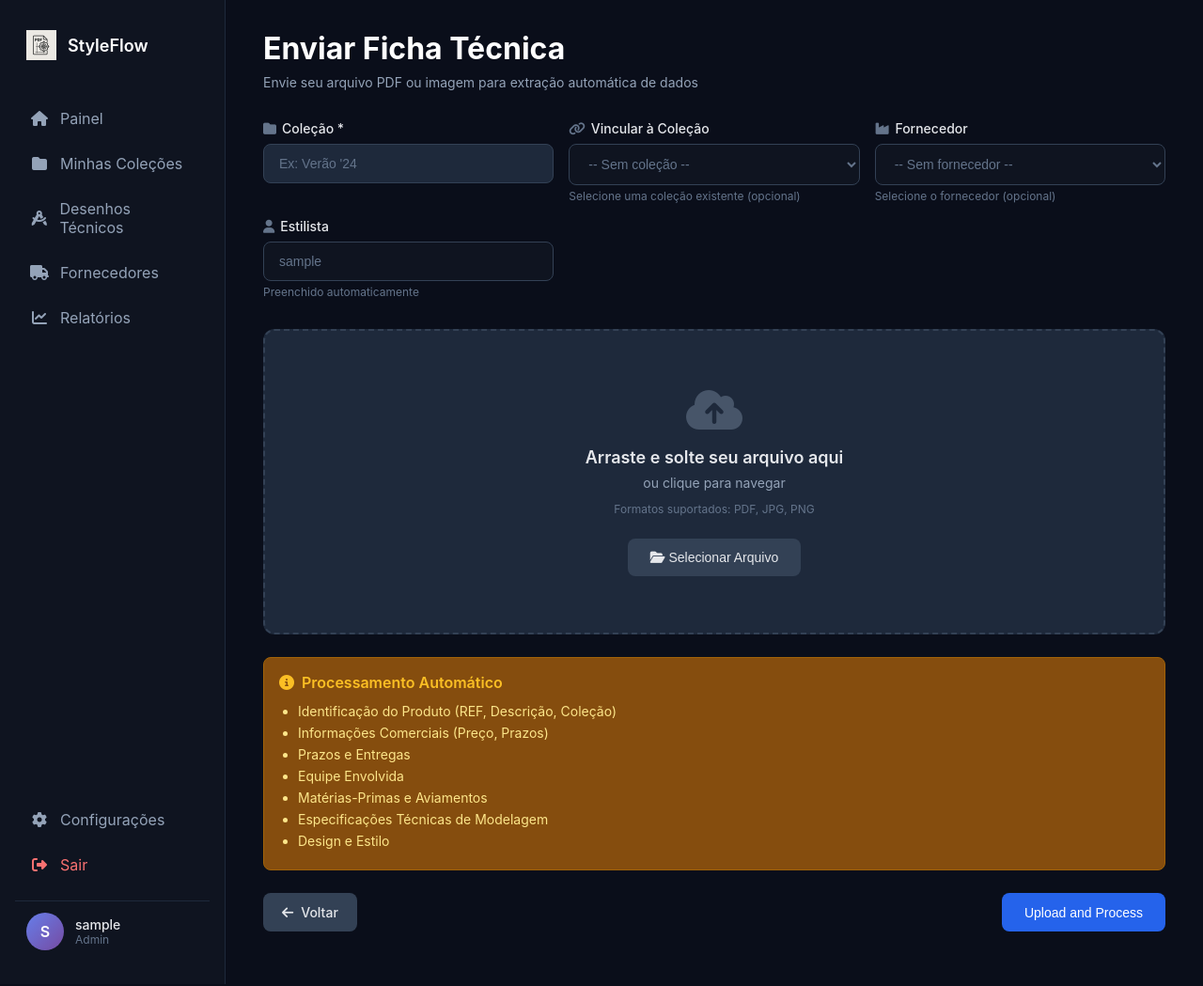
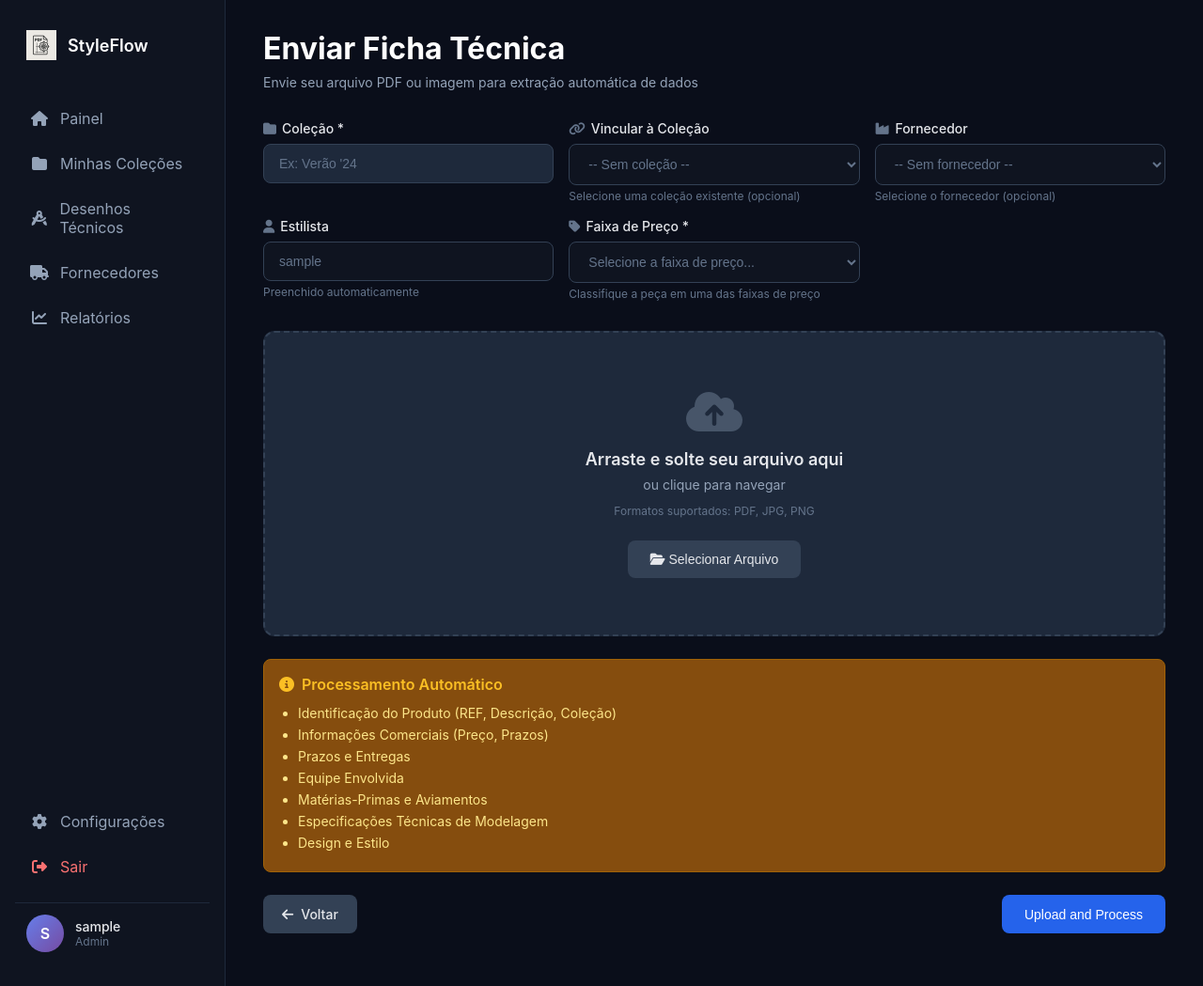
Before and after one commit to tempotec/AutoPLM, a Flask app: page /upload_pdf in a window 1280 px wide. Shown: the whole page at 94% size. Run offline with Flask 3, Linux system fonts and the light colour scheme; the visitor is signed in with stand-in values (Sample User, id 1); tables that the repository leaves empty hold one stand-in row (values such as "Sample post"); parts of the project's set-up code (start-up, migrations or seed data) failed here and were passed over; some libraries are stand-ins or nearby versions.

Commit message:
Add price range selection to the PDF upload form
Updates app.py to include a 'price_range' SelectField in UploadPDFForm and templates/upload_pdf.html to render this new field, allowing users to select a price range (P1-P4) for uploaded documents.

Replit-Commit-Author: Agent
Replit-Commit-Session-Id: 780984e5-0984-45a1-afa8-57b91a930ad9
Replit-Commit-Checkpoint-Type: intermediate_checkpoint
Replit-Commit-Event-Id: 08f29ed4-0a31-438e-816c-0d1d4db7d3b1
Replit-Commit-Screenshot-Url: https://storage.googleapis.com/screenshot-production-us-central1/4e214fa5-6637-4e45-915d-1a3deb8e739e/780984e5-0984-45a1-afa8-57b91a930ad9/CgMi6j3

```diff
--- a/app.py
+++ b/app.py
@@ -244,6 +244,15 @@ class UploadPDFForm(FlaskForm):
                                 validators=[])
     supplier_id = SelectField('Fornecedor', coerce=int, validators=[])
     stylist = StringField('Estilista')
+    price_range = SelectField('Faixa de Preço',
+                             choices=[
+                                 ('', 'Selecione a faixa de preço...'),
+                                 ('P1', 'P1'),
+                                 ('P2', 'P2'),
+                                 ('P3', 'P3'),
+                                 ('P4', 'P4')
+                             ],
+                             validators=[DataRequired()])
     pdf_file = FileField('File',
                          validators=[
                              FileRequired(),
@@ -2263,6 +2272,7 @@ def upload_pdf():
                 spec.supplier = None
 
             spec.stylists = form.stylist.data or user.username
+            spec.price_range = form.price_range.data if form.price_range.data else None
             spec.processing_status = 'processing'
             spec.status = 'draft'
             spec.created_at = datetime.now()
--- a/templates/upload_pdf.html
+++ b/templates/upload_pdf.html
@@ -600,6 +600,14 @@
                         {{ form.stylist(class="form-control", readonly=True) }}
                         <small class="form-hint">Preenchido automaticamente</small>
                     </div>
+
+                    <div class="form-field">
+                        <label for="price_range" class="form-label">
+                            <i class="fas fa-tag"></i>Faixa de Preço *
+                        </label>
+                        {{ form.price_range(class="form-control") }}
+                        <small class="form-hint">Classifique a peça em uma das faixas de preço</small>
+                    </div>
                 </div>
 
                 <!-- Upload Area -->
```
Also changed, not shown: 1 other file.
